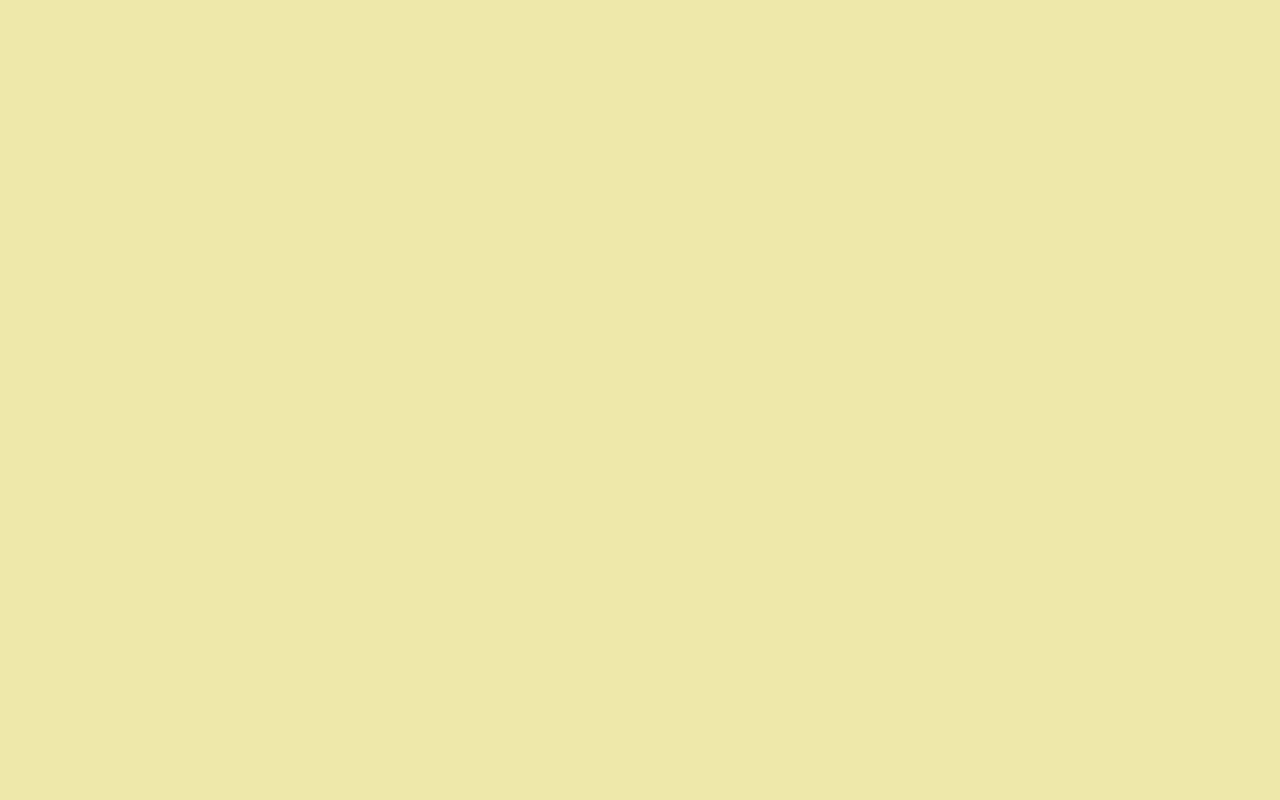
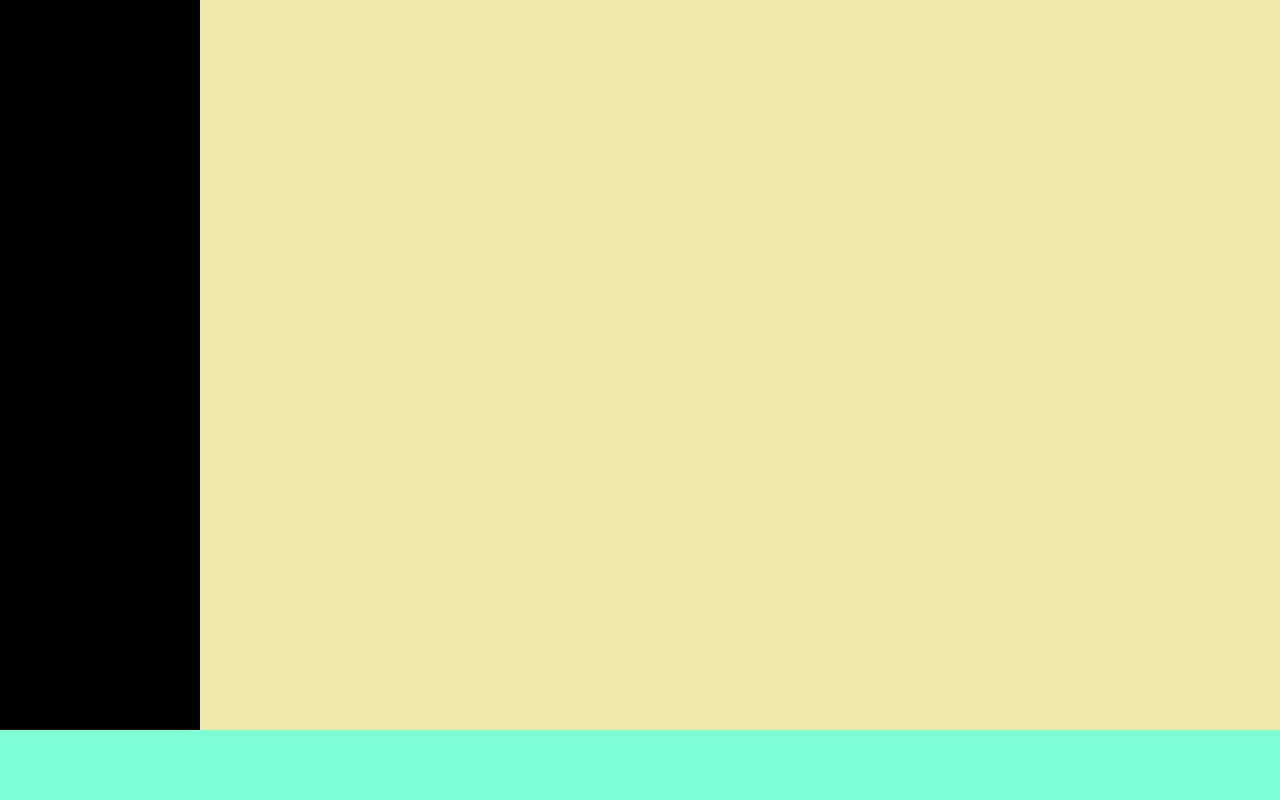
Before and after one commit to Richter96/html-css-spotifyweb, a plain HTML site: page index.html in a window 1280 px wide. Drawn offline with Linux system fonts and the light colour scheme.

Commit message:
add sidebar and footer

```diff
--- a/asset/css/style.css
+++ b/asset/css/style.css
@@ -4,6 +4,46 @@
     box-sizing: border-box;
 }
 
-body {
+/* #region debug */
+ .debug .top {
     background-color: palegoldenrod;
+ }
+
+ .debug .bottom {
+    background-color: aquamarine;
+ }
+
+ .debug .sidebar {
+    background-color: black;
 }
+/* #endregion debug */
+
+/* #region top */
+.top {
+    height: calc(100vh - 70px);
+}
+
+/* #region sidebar */
+
+.sidebar {
+    width: 50px;
+    height: 100%;
+}
+
+/* #endregion sidebar */
+
+/* #endregion top */
+
+/* #region footer */
+.bottom {
+    height: 70px;
+}
+/* #endregion footer */
+
+
+@media screen and (min-width:481px){
+    .sidebar {
+    width: 200px;
+    height: 100%;
+}
+}
--- a/index.html
+++ b/index.html
@@ -7,7 +7,16 @@
     <link rel="stylesheet" href="./asset/css/style.css">
     <title>Spotify</title>
 </head>
-<body>
+<body class="debug">
+    <div class="top">
+        <div class="sidebar">
+
+        </div>
+    </div>
+
+    <footer class="bottom">
+
+    </footer>
 
 </body>
 </html>
```
